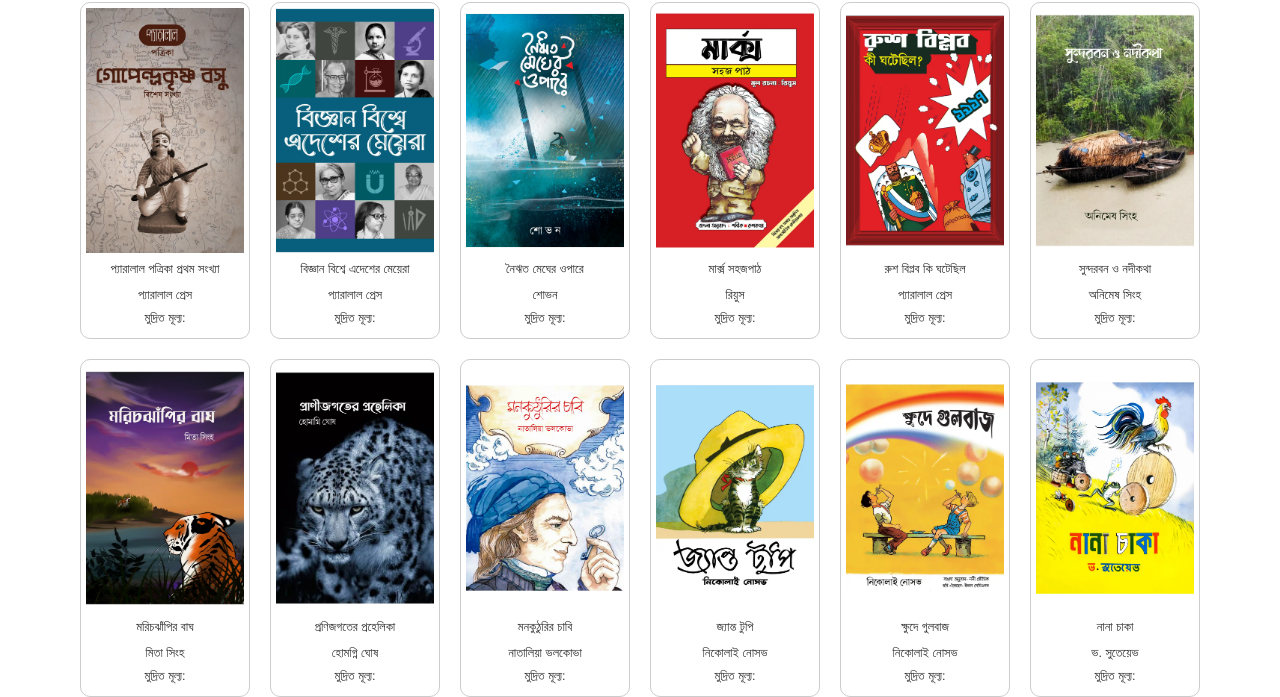
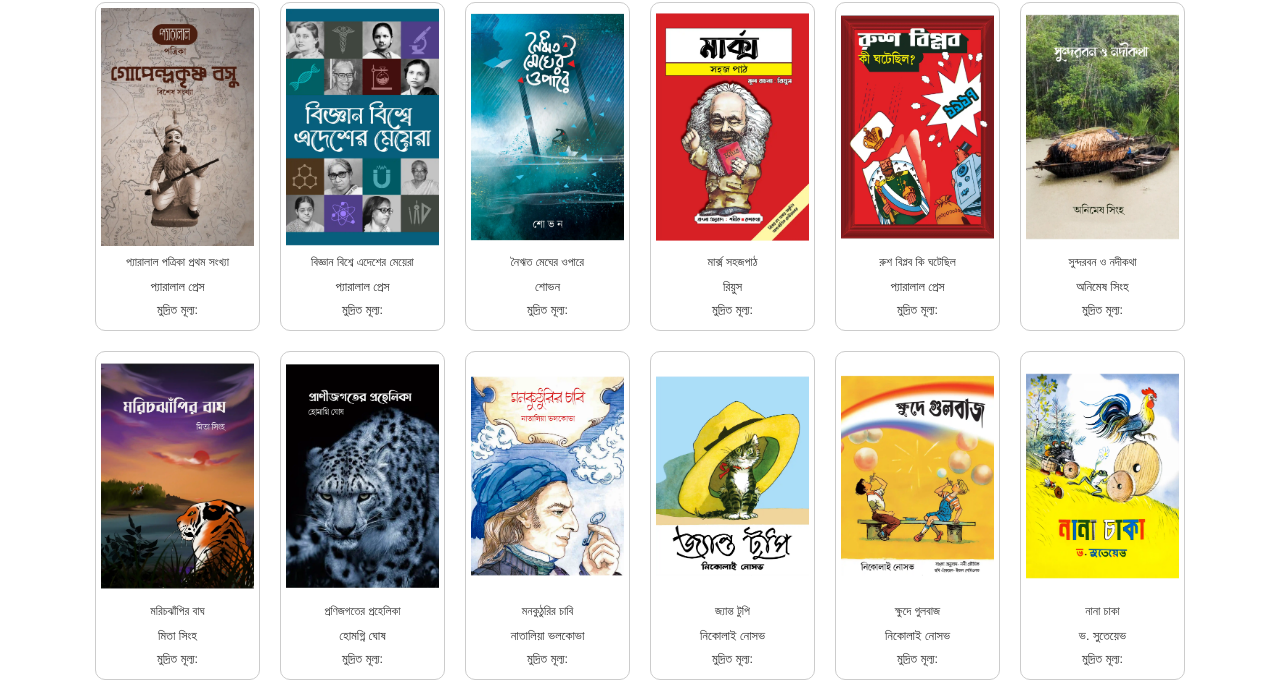
Before and after one commit to shourjo-h/wait-page.io, a plain HTML site: page index.html in a window 1280 px wide. Shown: the part 128-825 px from the top of the page. Drawn offline with nearby package versions, Linux system fonts and the light colour scheme.

Commit message:
Update style.css
size adjusted.

```diff
--- a/style.css
+++ b/style.css
@@ -40,7 +40,7 @@ h1 {
 }
 .book {
   display: inline-block;
-  width: 170px;
+  width: 165px;
   border-radius: 10px;
   margin: 10px;
   text-align: center;
@@ -49,7 +49,6 @@ h1 {
   background-color: #fff;
   color: #333;
   transition: background-color 0.5s ease, color 0.5s ease;
-  /* font-size: x-small; */
 }
 .book.dark-mode {
   background-color: #333;
@@ -74,7 +73,7 @@ h1 {
   height: auto;
 }
 .book h2 {
-  font-size: .90em;
+  font-size: .85em;
   margin: 10px 0;
 }
 .book p {
```
